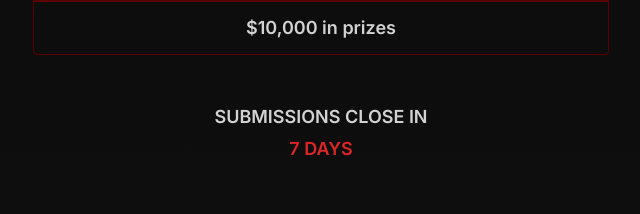
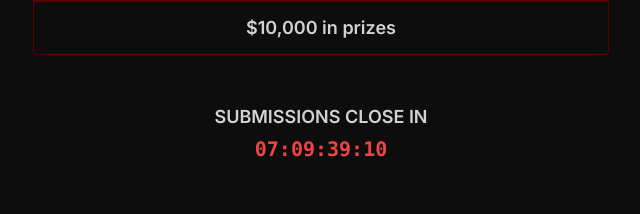
Before and after one commit to siv-org/hack.siv.org, a Next.js app: page / in a window 1280 px wide. Shown: the part 1136-1350 px from the top of the page, without its empty margins (319-959 px from the left). Built offline with nearby package versions, Linux system fonts and the light colour scheme.

Commit message:
Countdown to 10am Sunday Aug 11

```diff
--- a/app/Countdown.tsx
+++ b/app/Countdown.tsx
@@ -1,6 +1,13 @@
+'use client'
+
+import ReactCountdown from 'react-countdown'
+
 export const Countdown = () => (
   <div className="uppercase font-semibold">
     Submissions close in
-    <div className="text-center text-red-600 mt-1">7 days</div>
+    <ReactCountdown
+      className="block text-center text-red-500 text-xl mt-1 font-mono"
+      date={new Date('2024-08-11T10:00:00-07:00')}
+    />
   </div>
 )
```
Also changed, not shown: package.json (+6 -5 lines).
